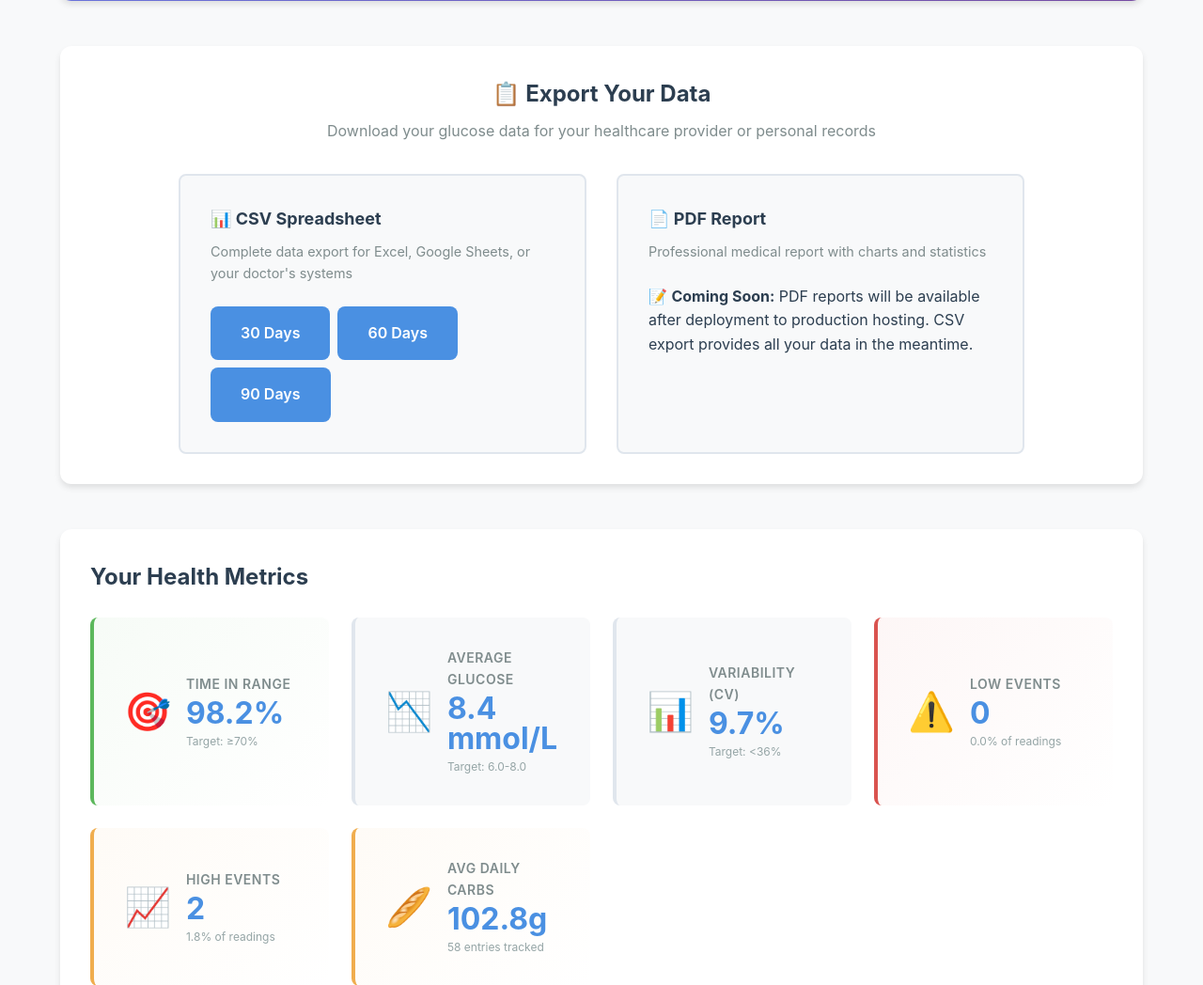
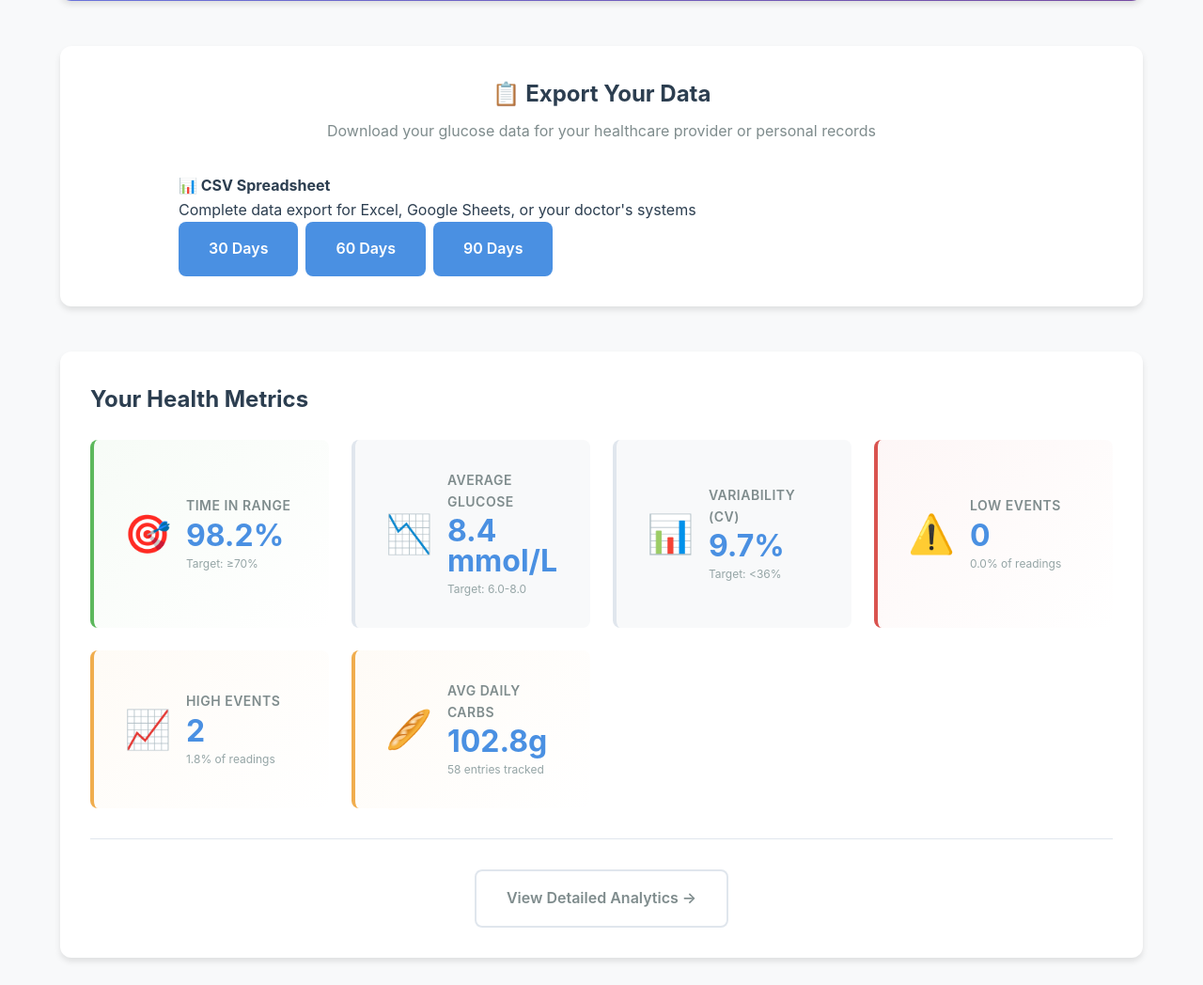
Before and after one commit to Eoinol12345/Pancrepal-3, a Flask app: page / in a window 1280 px wide. Shown: the part 440-1488 px from the top of the page at 94% size. Run offline with Flask 3, Linux system fonts and the light colour scheme; a user stored in the database is signed in.

Commit message:
Update index.html

```diff
--- a/templates/index.html
+++ b/templates/index.html
@@ -23,28 +23,20 @@
         </div>
     </section>
 
-    <!-- US-21: CSV Export Section (PDF temporarily disabled) -->
+    <!-- US-21: CSV Export Section (Centered, No PDF) -->
     <section class="export-section">
         <div class="export-card">
             <h3 class="export-title">📋 Export Your Data</h3>
             <p class="export-description">Download your glucose data for your healthcare provider or personal records</p>
 
-            <div class="export-options">
-                <div class="export-option">
+            <div class="export-options-centered">
+                <div class="export-option-single">
                     <h4>📊 CSV Spreadsheet</h4>
                     <p>Complete data export for Excel, Google Sheets, or your doctor's systems</p>
                     <div class="export-buttons">
                         <a href="{{ url_for('export_csv', days=30) }}" class="btn btn-primary btn-sm">30 Days</a>
                         <a href="{{ url_for('export_csv', days=60) }}" class="btn btn-primary btn-sm">60 Days</a>
                         <a href="{{ url_for('export_csv', days=90) }}" class="btn btn-primary btn-sm">90 Days</a>
-                    </div>
-                </div>
-
-                <div class="export-option export-option-disabled">
-                    <h4>📄 PDF Report</h4>
-                    <p>Professional medical report with charts and statistics</p>
-                    <div class="info-note">
-                        📝 <strong>Coming Soon:</strong> PDF reports will be available after deployment to production hosting. CSV export provides all your data in the meantime.
                     </div>
                 </div>
             </div>
```
